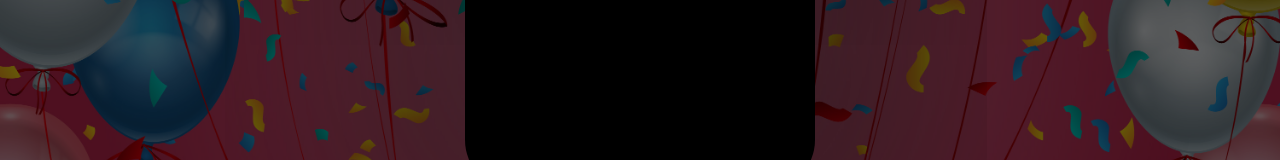
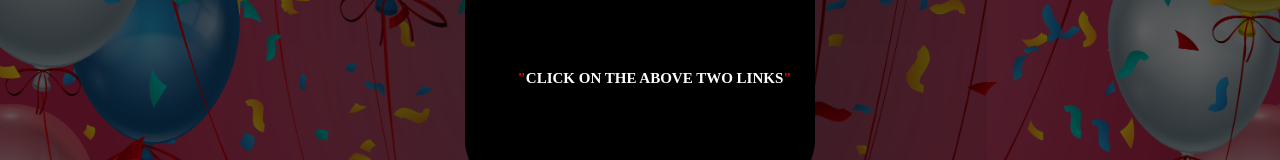
Before and after one commit to MallaKaushik/Dithi, a plain HTML site: page index.html in a window 1280 px wide. Shown: the part 410-570 px from the top of the page. Drawn offline with Linux system fonts and the light colour scheme.

Commit message:
Add files via upload

```diff
--- a/index.html
+++ b/index.html
@@ -1,6 +1,7 @@
 <html>
 <head>
-    <title>Links</title>
+    <title>HAPPY BIRTHDAY DITHI</title>
+    <link rel="icon" href="dithi.JPG" type="dithi.jpg" />
     <style type="text/css" rel="stylesheet">
         body{
             margin: 0;
@@ -52,6 +53,12 @@
             top: 20%;
             left: 45%;
         }
+        h1:nth-child(3){
+            position: absolute;
+            top: 45%;
+            left: 15%;
+            font-size: 15px;
+        }
         div h1 a{
             text-decoration: none;
             color: #fff;
@@ -70,6 +77,9 @@
             <h1>
                 <a href="pics.html">Pic</a>
             </h1>
+            <h1>
+                <a href="#"><span style="color: #f00">"</span>CLICK ON THE ABOVE TWO LINKS<span style="color: #f00">"</span></a>
+            </h1>
         </div>
     </div>
 </body>
```
